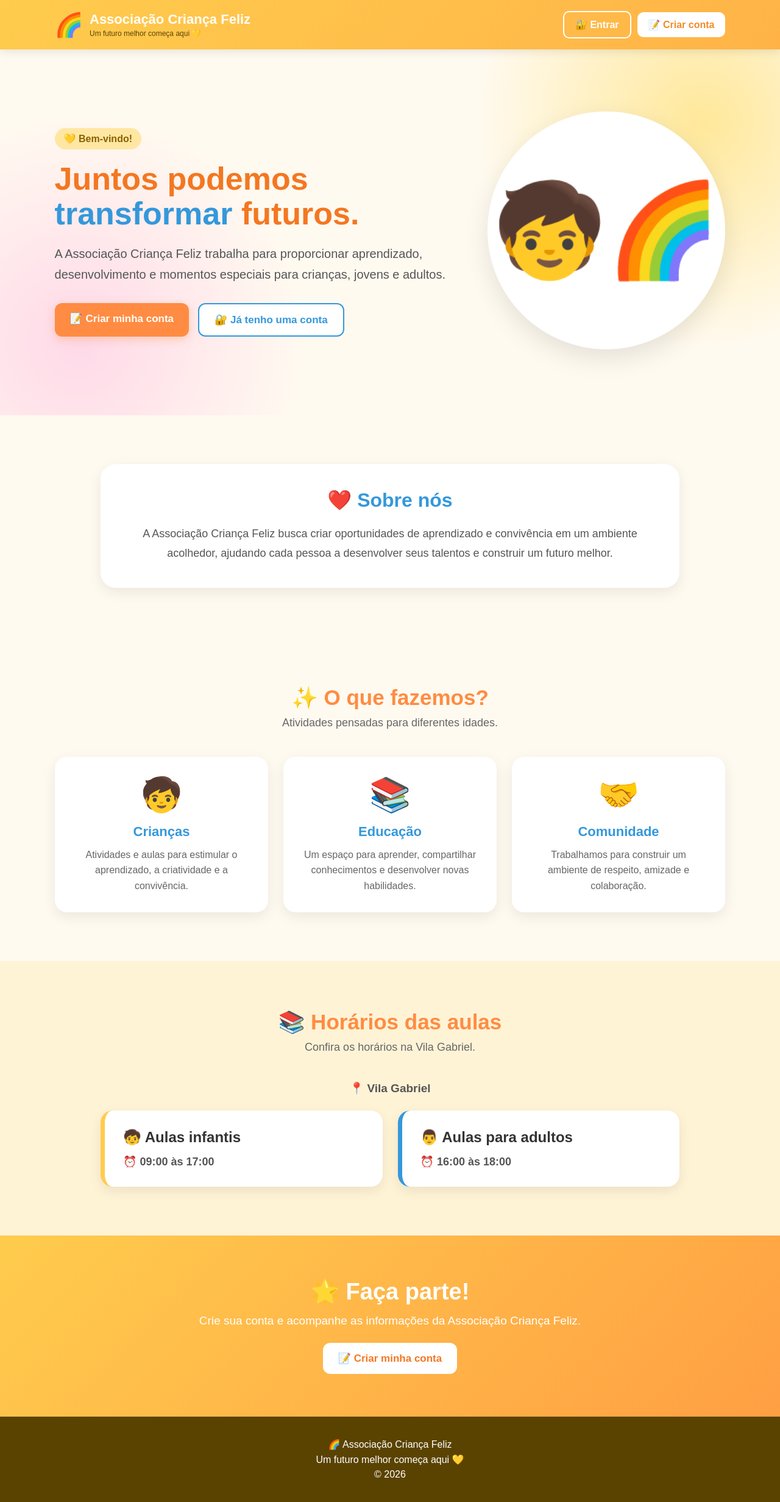
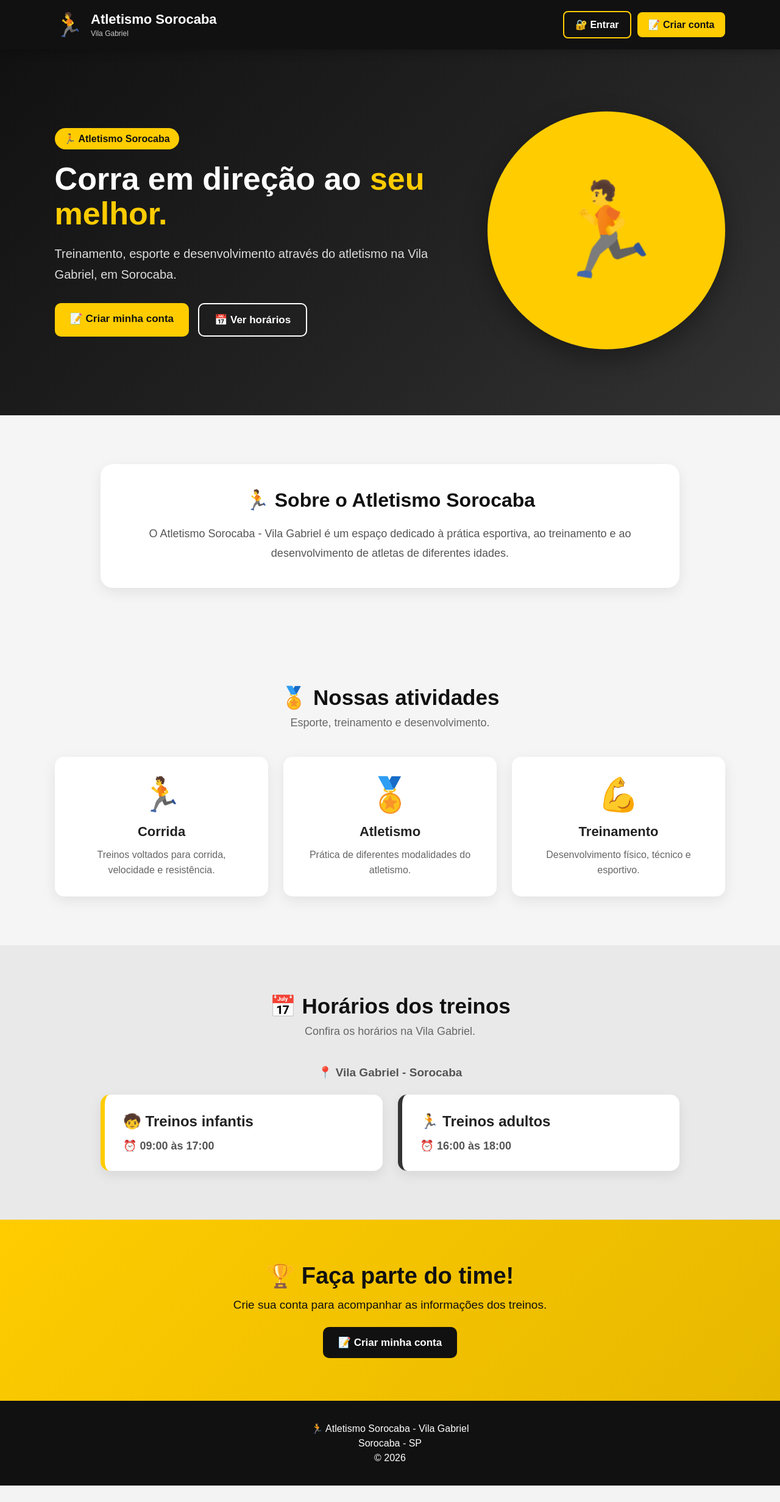
Before and after one commit to Sr-tetao/associacao_crian-a-feliz, a Flask app: page / in a window 1280 px wide. Shown: the whole page at 61% size. After the commit the page ends 2436 px from the top, so only its background shows below. Run offline with Flask 3, Linux system fonts and the light colour scheme.

Commit message:
Update index.html

```diff
--- a/templates/index.html
+++ b/templates/index.html
@@ -2,369 +2,218 @@
 <html lang="pt-BR">
 
 <head>
+    <meta charset="UTF-8">
+    <meta name="viewport" content="width=device-width, initial-scale=1.0">
 
-    <meta charset="UTF-8">
-
-    <meta
-        name="viewport"
-        content="width=device-width, initial-scale=1.0"
-    >
-
-    <title>
-        Associação Criança Feliz
-    </title>
-
+    <title>Atletismo Sorocaba - Vila Gabriel</title>
 
     <style>
-
         * {
             margin: 0;
             padding: 0;
             box-sizing: border-box;
         }
 
-
         html {
             scroll-behavior: smooth;
         }
 
-
         body {
-
-            font-family:
-                Arial,
-                Helvetica,
-                sans-serif;
-
-            background: #fffaf0;
-
-            color: #333;
-
-            min-height: 100vh;
+            font-family: Arial, Helvetica, sans-serif;
+            background: #f5f5f5;
+            color: #222;
         }
-
 
         /* ==========================
            CABEÇALHO
         ========================== */
 
         header {
-
-            background:
-                linear-gradient(
-                    135deg,
-                    #ffcc4d,
-                    #ffb347
-                );
-
+            background: #111;
             padding: 18px 7%;
-
             display: flex;
-
             align-items: center;
-
             justify-content: space-between;
-
             gap: 20px;
-
             position: sticky;
-
             top: 0;
-
             z-index: 1000;
-
-            box-shadow:
-                0 3px 15px
-                rgba(0, 0, 0, 0.10);
+            box-shadow: 0 3px 15px rgba(0, 0, 0, 0.25);
         }
 
-
         .logo {
-
             display: flex;
-
             align-items: center;
-
-            gap: 10px;
-
+            gap: 12px;
             color: white;
-
             text-decoration: none;
         }
 
-
         .logo-icon {
-
             font-size: 38px;
         }
 
-
         .logo-text h1 {
-
             font-size: 22px;
         }
 
-
         .logo-text p {
-
             font-size: 12px;
-
-            color: #5a4300;
-
+            color: #ccc;
             margin-top: 3px;
         }
 
-
         nav {
-
             display: flex;
-
             gap: 10px;
-
             align-items: center;
         }
 
-
         nav a {
-
             text-decoration: none;
-
             font-weight: bold;
-
             padding: 11px 18px;
-
-            border-radius: 10px;
-
+            border-radius: 8px;
             transition: 0.2s;
         }
 
-
         .nav-login {
-
             color: white;
-
-            border: 2px solid white;
+            border: 2px solid #ffcc00;
         }
 
-
         .nav-login:hover {
-
-            background: white;
-
-            color: #f28c28;
+            background: #ffcc00;
+            color: #111;
         }
 
-
         .nav-cadastro {
-
-            background: white;
-
-            color: #f28c28;
+            background: #ffcc00;
+            color: #111;
         }
 
-
         .nav-cadastro:hover {
-
+            background: #e6b800;
             transform: translateY(-2px);
-
-            box-shadow:
-                0 5px 12px
-                rgba(0, 0, 0, 0.15);
         }
-
 
         /* ==========================
            HERO
         ========================== */
 
         .hero {
-
             min-height: 600px;
-
-            padding:
-                80px 7%;
-
+            padding: 80px 7%;
             display: flex;
-
             align-items: center;
-
             justify-content: space-between;
-
             gap: 50px;
 
             background:
-
-                radial-gradient(
-                    circle at 90% 20%,
-                    #ffe89a 0,
-                    transparent 30%
-                ),
-
-                radial-gradient(
-                    circle at 10% 80%,
-                    #ffd9e8 0,
-                    transparent 30%
-                ),
-
-                #fffaf0;
-        }
-
-
-        .hero-text {
-
-            max-width: 650px;
-        }
-
-
-        .tag {
-
-            display: inline-block;
-
-            background: #ffe7a3;
-
-            color: #8a6100;
-
-            padding: 8px 15px;
-
-            border-radius: 30px;
-
-            font-weight: bold;
-
-            margin-bottom: 20px;
-        }
-
-
-        .hero h2 {
-
-            font-size: 52px;
-
-            line-height: 1.1;
-
-            color: #f47721;
-
-            margin-bottom: 20px;
-        }
-
-
-        .hero h2 span {
-
-            color: #3498db;
-        }
-
-
-        .hero-text p {
-
-            font-size: 20px;
-
-            line-height: 1.7;
-
-            color: #555;
-
-            margin-bottom: 30px;
-        }
-
-
-        .hero-buttons {
-
-            display: flex;
-
-            gap: 15px;
-
-            flex-wrap: wrap;
-        }
-
-
-        .botao {
-
-            display: inline-block;
-
-            padding: 15px 25px;
-
-            border-radius: 12px;
-
-            text-decoration: none;
-
-            font-size: 17px;
-
-            font-weight: bold;
-
-            transition: 0.2s;
-        }
-
-
-        .botao-principal {
-
-            background: #ff8c42;
-
-            color: white;
-
-            box-shadow:
-                0 5px 15px
-                rgba(244, 119, 33, 0.25);
-        }
-
-
-        .botao-principal:hover {
-
-            transform: translateY(-3px);
-
-            background: #f47721;
-        }
-
-
-        .botao-secundario {
-
-            background: white;
-
-            color: #3498db;
-
-            border: 2px solid #3498db;
-        }
-
-
-        .botao-secundario:hover {
-
-            background: #3498db;
+                linear-gradient(
+                    135deg,
+                    #111 0%,
+                    #222 55%,
+                    #333 100%
+                );
 
             color: white;
         }
 
+        .hero-text {
+            max-width: 650px;
+        }
+
+        .tag {
+            display: inline-block;
+            background: #ffcc00;
+            color: #111;
+            padding: 8px 15px;
+            border-radius: 30px;
+            font-weight: bold;
+            margin-bottom: 20px;
+        }
+
+        .hero h2 {
+            font-size: 52px;
+            line-height: 1.1;
+            margin-bottom: 20px;
+        }
+
+        .hero h2 span {
+            color: #ffcc00;
+        }
+
+        .hero-text p {
+            font-size: 20px;
+            line-height: 1.7;
+            color: #ddd;
+            margin-bottom: 30px;
+        }
+
+        .hero-buttons {
+            display: flex;
+            gap: 15px;
+            flex-wrap: wrap;
+        }
+
+        .botao {
+            display: inline-block;
+            padding: 15px 25px;
+            border-radius: 10px;
+            text-decoration: none;
+            font-size: 17px;
+            font-weight: bold;
+            transition: 0.2s;
+        }
+
+        .botao-principal {
+            background: #ffcc00;
+            color: #111;
+        }
+
+        .botao-principal:hover {
+            background: #e6b800;
+            transform: translateY(-3px);
+        }
+
+        .botao-secundario {
+            background: transparent;
+            color: white;
+            border: 2px solid white;
+        }
+
+        .botao-secundario:hover {
+            background: white;
+            color: #111;
+        }
 
         /* ==========================
-           ILUSTRAÇÃO
+           ÍCONE ATLETISMO
         ========================== */
 
         .hero-desenho {
-
             width: 390px;
-
             height: 390px;
-
             min-width: 300px;
 
-            background: white;
-
+            background: #ffcc00;
             border-radius: 50%;
 
             display: flex;
+            align-items: center;
+            justify-content: center;
 
-            align-items: center;
-
-            justify-content: center;
+            font-size: 150px;
 
             box-shadow:
                 0 15px 40px
-                rgba(0, 0, 0, 0.10);
+                rgba(0, 0, 0, 0.35);
 
-            font-size: 150px;
-
-            animation:
-                flutuar 3s ease-in-out infinite;
+            animation: flutuar 3s ease-in-out infinite;
         }
 
-
         @keyframes flutuar {
-
             0% {
                 transform: translateY(0);
             }
@@ -378,71 +227,46 @@
             }
         }
 
-
         /* ==========================
            SEÇÕES
         ========================== */
 
         .secao {
-
-            padding:
-                80px 7%;
+            padding: 80px 7%;
         }
 
-
         .titulo-secao {
-
             text-align: center;
-
             margin-bottom: 45px;
         }
 
-
         .titulo-secao h2 {
-
-            color: #ff8c42;
-
+            color: #111;
             font-size: 35px;
-
             margin-bottom: 10px;
         }
 
-
         .titulo-secao p {
-
             color: #666;
-
             font-size: 18px;
         }
-
 
         /* ==========================
            CARDS
         ========================== */
 
         .cards {
-
             display: grid;
-
-            grid-template-columns:
-                repeat(3, 1fr);
-
+            grid-template-columns: repeat(3, 1fr);
             gap: 25px;
-
             max-width: 1100px;
-
             margin: auto;
         }
 
-
         .card {
-
             background: white;
-
             padding: 30px;
-
-            border-radius: 20px;
-
+            border-radius: 15px;
             text-align: center;
 
             box-shadow:
@@ -452,143 +276,91 @@
             transition: 0.2s;
         }
 
-
         .card:hover {
-
-            transform:
-                translateY(-6px);
-
-            box-shadow:
-                0 12px 28px
-                rgba(0, 0, 0, 0.12);
+            transform: translateY(-6px);
         }
 
-
         .card-icon {
-
             font-size: 55px;
-
             margin-bottom: 15px;
         }
 
-
         .card h3 {
-
-            color: #3498db;
-
+            color: #222;
             font-size: 22px;
-
             margin-bottom: 12px;
         }
 
-
         .card p {
-
             color: #666;
-
             line-height: 1.6;
         }
-
 
         /* ==========================
            HORÁRIOS
         ========================== */
 
         .horarios-section {
-
-            background: #fff3d6;
+            background: #e9e9e9;
         }
 
-
         .horarios {
-
             max-width: 950px;
-
             margin: auto;
 
             display: grid;
-
-            grid-template-columns:
-                1fr 1fr;
-
+            grid-template-columns: 1fr 1fr;
             gap: 25px;
         }
 
-
         .aula {
-
             background: white;
-
             padding: 30px;
-
-            border-radius: 20px;
+            border-radius: 15px;
 
             box-shadow:
                 0 7px 20px
                 rgba(0, 0, 0, 0.08);
         }
 
-
         .aula h3 {
-
             font-size: 24px;
-
             margin-bottom: 15px;
         }
 
-
         .aula p {
-
             font-size: 18px;
-
             color: #555;
         }
 
-
         .infantil {
-
-            border-left:
-                7px solid #ffcc4d;
+            border-left: 7px solid #ffcc00;
         }
 
-
         .adulto {
-
-            border-left:
-                7px solid #3498db;
+            border-left: 7px solid #333;
         }
 
-
         .local {
-
             max-width: 950px;
-
-            margin:
-                0 auto 25px;
-
+            margin: 0 auto 25px;
             text-align: center;
-
             font-size: 19px;
-
             color: #555;
         }
-
 
         /* ==========================
            SOBRE
         ========================== */
 
         .sobre {
-
             max-width: 950px;
-
             margin: auto;
 
             background: white;
-
             padding: 40px;
 
-            border-radius: 25px;
+            border-radius: 20px;
 
             text-align: center;
 
@@ -597,93 +369,70 @@
                 rgba(0, 0, 0, 0.08);
         }
 
-
         .sobre h2 {
-
-            color: #3498db;
-
+            color: #111;
             font-size: 32px;
-
             margin-bottom: 20px;
         }
 
-
         .sobre p {
-
             color: #555;
-
             font-size: 18px;
-
             line-height: 1.8;
         }
-
 
         /* ==========================
            CHAMADA FINAL
         ========================== */
 
         .chamada {
-
             text-align: center;
 
             background:
                 linear-gradient(
                     135deg,
-                    #ffcc4d,
-                    #ff9f43
+                    #ffcc00,
+                    #e6b800
                 );
 
-            color: white;
+            color: #111;
 
             padding: 70px 20px;
         }
 
-
         .chamada h2 {
-
             font-size: 38px;
-
             margin-bottom: 15px;
         }
 
-
         .chamada p {
-
             font-size: 19px;
-
             margin-bottom: 25px;
         }
 
-
         .chamada a {
-
-            background: white;
-
-            color: #f47721;
+            background: #111;
+            color: white;
         }
 
+        .chamada a:hover {
+            background: #333;
+        }
 
         /* ==========================
            RODAPÉ
         ========================== */
 
         footer {
-
-            background: #5a4300;
-
+            background: #111;
             color: white;
-
             text-align: center;
-
             padding: 30px 20px;
         }
 
-
         footer p {
-
             margin: 6px;
         }
-
 
         /* ==========================
            CELULAR
@@ -692,129 +441,82 @@
         @media (max-width: 850px) {
 
             header {
-
                 flex-direction: column;
-
                 padding: 18px 20px;
             }
 
-
             nav {
-
                 width: 100%;
-
                 justify-content: center;
             }
 
-
             .hero {
-
                 flex-direction: column;
-
                 text-align: center;
-
                 padding-top: 60px;
             }
 
-
-            .hero-text {
-
-                max-width: 700px;
-            }
-
-
             .hero h2 {
-
                 font-size: 40px;
             }
 
-
             .hero-buttons {
-
                 justify-content: center;
             }
 
-
             .hero-desenho {
-
                 width: 280px;
-
                 height: 280px;
-
                 font-size: 100px;
             }
 
-
             .cards {
-
                 grid-template-columns: 1fr;
             }
 
-
             .horarios {
-
                 grid-template-columns: 1fr;
             }
         }
 
-
         @media (max-width: 500px) {
 
             .logo-text h1 {
-
                 font-size: 18px;
             }
 
-
             .hero h2 {
-
                 font-size: 34px;
             }
 
-
             .hero-text p {
-
                 font-size: 17px;
             }
 
-
             .secao {
-
-                padding:
-                    55px 5%;
+                padding: 55px 5%;
             }
 
-
             .titulo-secao h2 {
-
                 font-size: 29px;
             }
 
-
             .sobre {
-
                 padding: 25px;
             }
 
-
             .chamada h2 {
-
                 font-size: 30px;
             }
-
         }
 
     </style>
 
 </head>
 
-
 <body>
 
-
-    <!-- ==========================
-         CABEÇALHO
-    ========================== -->
+    <!-- CABEÇALHO -->
 
     <header>
 
@@ -824,23 +526,22 @@
         >
 
             <span class="logo-icon">
-                🌈
+                🏃
             </span>
 
             <div class="logo-text">
 
                 <h1>
-                    Associação Criança Feliz
+                    Atletismo Sorocaba
                 </h1>
 
                 <p>
-                    Um futuro melhor começa aqui 💛
+                    Vila Gabriel
                 </p>
 
             </div>
 
         </a>
-
 
         <nav>
 
@@ -850,7 +551,6 @@
             >
                 🔐 Entrar
             </a>
-
 
             <a
                 href="{{ url_for('cadastrar') }}"
@@ -864,44 +564,28 @@
     </header>
 
 
-    <!-- ==========================
-         PRINCIPAL
-    ========================== -->
-
     <main>
 
-
-        <!-- HERO -->
+        <!-- APRESENTAÇÃO -->
 
         <section class="hero">
 
             <div class="hero-text">
 
                 <span class="tag">
-                    💛 Bem-vindo!
+                    🏃 Atletismo Sorocaba
                 </span>
 
-
                 <h2>
-
-                    Juntos podemos
-                    <span>
-                        transformar
-                    </span>
-                    futuros.
-
+                    Corra em direção ao
+                    <span>seu melhor.</span>
                 </h2>
 
-
                 <p>
-
-                    A Associação Criança Feliz trabalha
-                    para proporcionar aprendizado,
-                    desenvolvimento e momentos especiais
-                    para crianças, jovens e adultos.
-
+                    Treinamento, esporte e desenvolvimento
+                    através do atletismo na Vila Gabriel,
+                    em Sorocaba.
                 </p>
-
 
                 <div class="hero-buttons">
 
@@ -912,12 +596,11 @@
                         📝 Criar minha conta
                     </a>
 
-
                     <a
-                        href="{{ url_for('login') }}"
+                        href="#horarios"
                         class="botao botao-secundario"
                     >
-                        🔐 Já tenho uma conta
+                        📅 Ver horários
                     </a>
 
                 </div>
@@ -926,9 +609,7 @@
 
 
             <div class="hero-desenho">
-
-                🧒🌈
-
+                🏃
             </div>
 
         </section>
@@ -941,18 +622,14 @@
             <div class="sobre">
 
                 <h2>
-                    ❤️ Sobre nós
+                    🏃 Sobre o Atletismo Sorocaba
                 </h2>
 
                 <p>
-
-                    A Associação Criança Feliz busca criar
-                    oportunidades de aprendizado e
-                    convivência em um ambiente acolhedor,
-                    ajudando cada pessoa a desenvolver
-                    seus talentos e construir um futuro
-                    melhor.
-
+                    O Atletismo Sorocaba - Vila Gabriel
+                    é um espaço dedicado à prática esportiva,
+                    ao treinamento e ao desenvolvimento
+                    de atletas de diferentes idades.
                 </p>
 
             </div>
@@ -967,11 +644,11 @@
             <div class="titulo-secao">
 
                 <h2>
-                    ✨ O que fazemos?
+                    🏅 Nossas atividades
                 </h2>
 
                 <p>
-                    Atividades pensadas para diferentes idades.
+                    Esporte, treinamento e desenvolvimento.
                 </p>
 
             </div>
@@ -979,23 +656,19 @@
 
             <div class="cards">
 
-
                 <div class="card">
 
                     <div class="card-icon">
-                        🧒
+                        🏃
                     </div>
 
                     <h3>
-                        Crianças
+                        Corrida
                     </h3>
 
                     <p>
-
-                        Atividades e aulas para estimular
-                        o aprendizado, a criatividade e
-                        a convivência.
-
+                        Treinos voltados para corrida,
+                        velocidade e resistência.
                     </p>
 
                 </div>
@@ -1004,19 +677,16 @@
                 <div class="card">
 
                     <div class="card-icon">
-                        📚
+                        🏅
                     </div>
 
                     <h3>
-                        Educação
+                        Atletismo
                     </h3>
 
                     <p>
-
-                        Um espaço para aprender,
-                        compartilhar conhecimentos
-                        e desenvolver novas habilidades.
-
+                        Prática de diferentes modalidades
+                        do atletismo.
                     </p>
 
                 </div>
@@ -1025,23 +695,19 @@
                 <div class="card">
 
                     <div class="card-icon">
-                        🤝
+                        💪
                     </div>
 
                     <h3>
-                        Comunidade
+                        Treinamento
                     </h3>
 
                     <p>
-
-                        Trabalhamos para construir
-                        um ambiente de respeito,
-                        amizade e colaboração.
-
+                        Desenvolvimento físico,
+                        técnico e esportivo.
                     </p>
 
                 </div>
-
 
             </div>
 
@@ -1058,7 +724,7 @@
             <div class="titulo-secao">
 
                 <h2>
-                    📚 Horários das aulas
+                    📅 Horários dos treinos
                 </h2>
 
                 <p>
@@ -1072,7 +738,7 @@
 
                 📍
                 <strong>
-                    Vila Gabriel
+                    Vila Gabriel - Sorocaba
                 </strong>
 
             </p>
@@ -1080,20 +746,17 @@
 
             <div class="horarios">
 
-
                 <div class="aula infantil">
 
                     <h3>
-                        🧒 Aulas infantis
+                        🧒 Treinos infantis
                     </h3>
 
                     <p>
-
                         ⏰
                         <strong>
                             09:00 às 17:00
                         </strong>
-
                     </p>
 
                 </div>
@@ -1102,42 +765,35 @@
                 <div class="aula adulto">
 
                     <h3>
-                        👨 Aulas para adultos
+                        🏃 Treinos adultos
                     </h3>
 
                     <p>
-
                         ⏰
                         <strong>
                             16:00 às 18:00
                         </strong>
-
                     </p>
 
                 </div>
-
 
             </div>
 
         </section>
 
 
-        <!-- CHAMADA FINAL -->
+        <!-- CHAMADA -->
 
         <section class="chamada">
 
             <h2>
-                🌟 Faça parte!
+                🏆 Faça parte do time!
             </h2>
 
             <p>
-
-                Crie sua conta e acompanhe
-                as informações da Associação
-                Criança Feliz.
-
+                Crie sua conta para acompanhar
+                as informações dos treinos.
             </p>
-
 
             <a
                 href="{{ url_for('cadastrar') }}"
@@ -1148,22 +804,19 @@
 
         </section>
 
-
     </main>
 
 
-    <!-- ==========================
-         RODAPÉ
-    ========================== -->
+    <!-- RODAPÉ -->
 
     <footer>
 
         <p>
-            🌈 Associação Criança Feliz
+            🏃 Atletismo Sorocaba - Vila Gabriel
         </p>
 
         <p>
-            Um futuro melhor começa aqui 💛
+            Sorocaba - SP
         </p>
 
         <p>
@@ -1172,7 +825,6 @@
 
     </footer>
 
-
 </body>
 
 </html>
```
